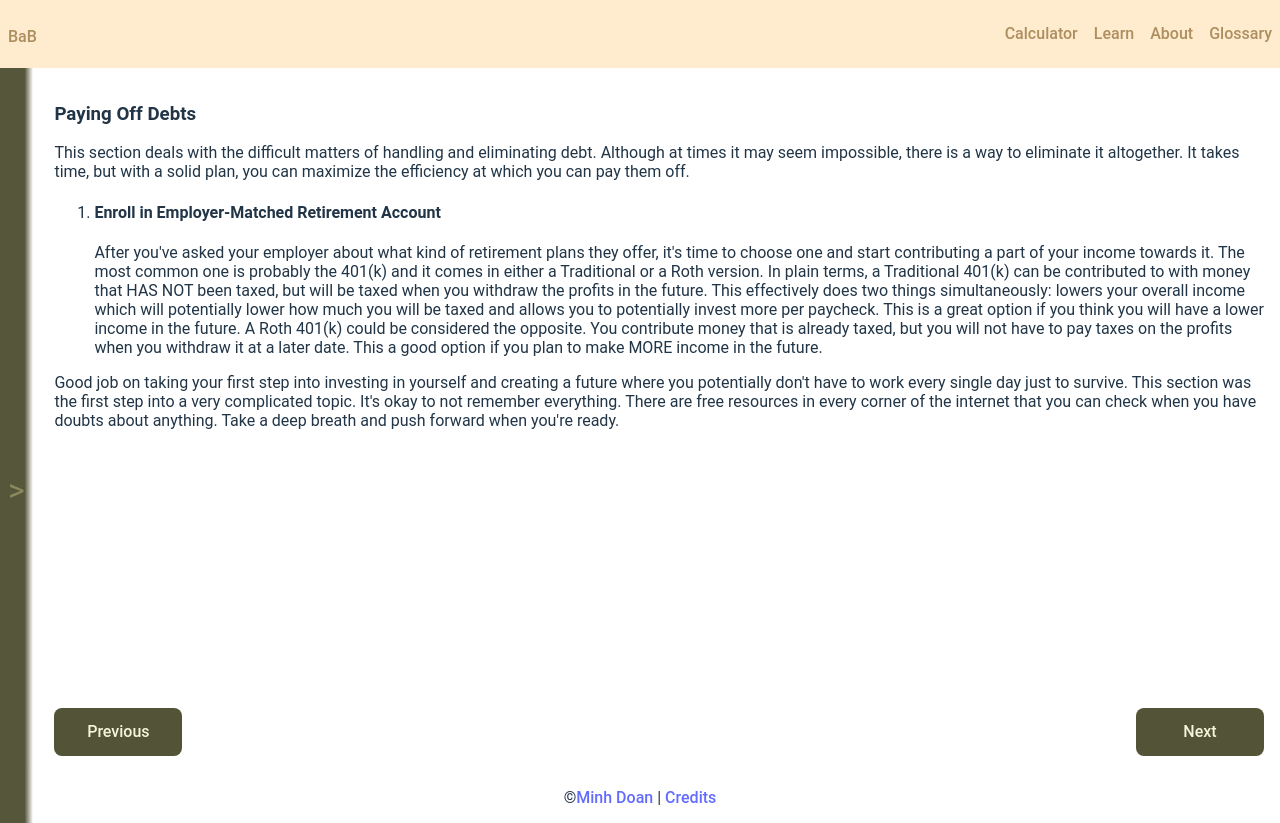
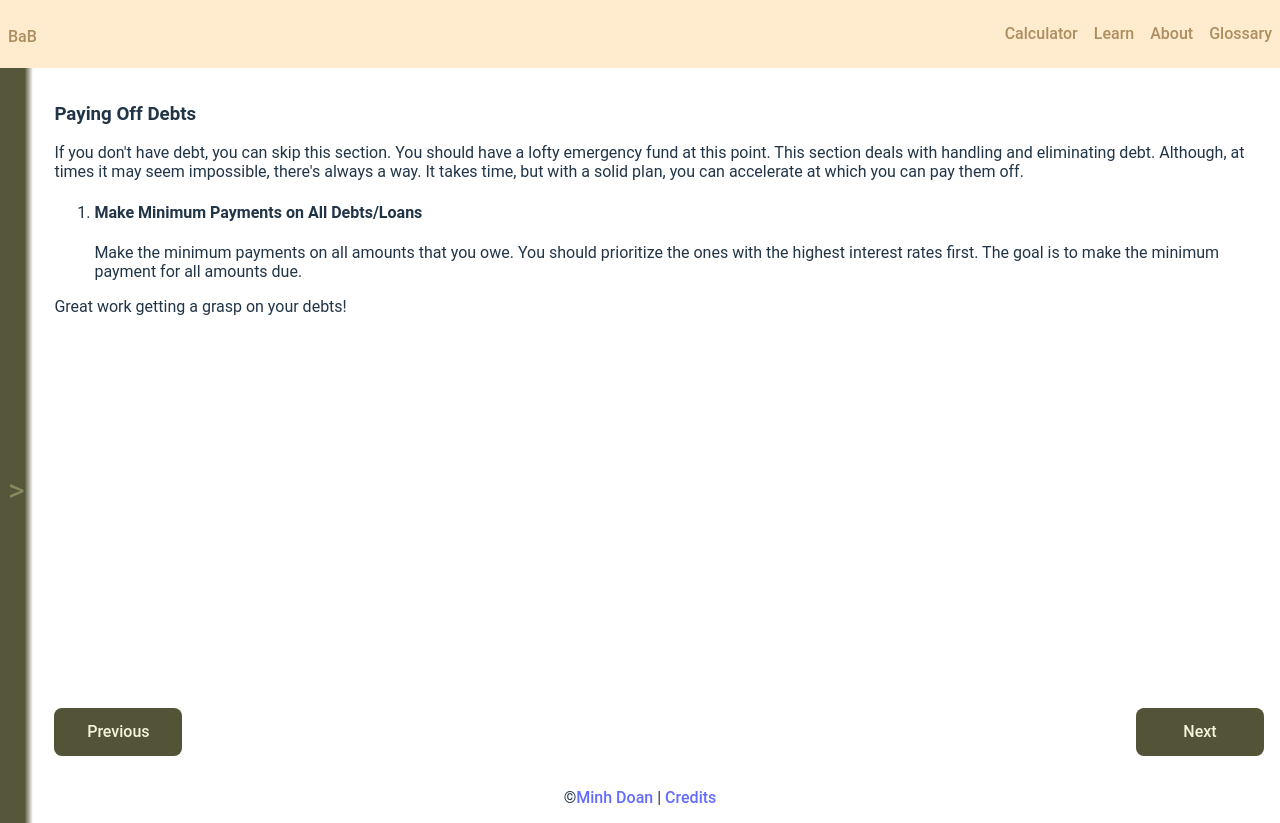
Before and after one commit to doanaminh/build-a-budget, a React (Vite) app in the folder client/: page /learn-debt in a window 1280 px wide. Built offline with nearby package versions, Linux system fonts and the light colour scheme; a web font is replaced by a local one.

Commit message:
edited information on debt learn page

```diff
--- a/client/src/pages/learn/Learn-Debt.tsx
+++ b/client/src/pages/learn/Learn-Debt.tsx
@@ -15,16 +15,16 @@ export default function () {
                 <section className="body">
                     <article>
                         <h3>Paying Off Debts</h3>
-                        <p>This section deals with the difficult matters of handling and eliminating debt. Although at times it may seem impossible, there is a way to eliminate it altogether. It takes time, but with a solid plan, you can maximize the efficiency at which you can pay them off.</p>
+                        <p>If you don't have debt, you can skip this section. You should have a lofty emergency fund at this point. This section deals with handling and eliminating debt. Although, at times it may seem impossible, there's always a way. It takes time, but with a solid plan, you can accelerate at which you can pay them off.</p>
                         <article>
                             <ol>
                                 <li>
-                                    <h4>Enroll in Employer-Matched Retirement Account</h4>
-                                    <p>After you've asked your employer about what kind of retirement plans they offer, it's time to choose one and start contributing a part of your income towards it. The most common one is probably the 401(k) and it comes in either a Traditional or a Roth version. In plain terms, a Traditional 401(k) can be contributed to with money that HAS NOT been taxed, but will be taxed when you withdraw the profits in the future. This effectively does two things simultaneously: lowers your overall income which will potentially lower how much you will be taxed and allows you to potentially invest more per paycheck. This is a great option if you think you will have a lower income in the future. A Roth 401(k) could be considered the opposite. You contribute money that is already taxed, but you will not have to pay taxes on the profits when you withdraw it at a later date. This a good option if you plan to make MORE income in the future.</p>
+                                    <h4>Make Minimum Payments on All Debts/Loans</h4>
+                                    <p>Make the minimum payments on all amounts that you owe. You should prioritize the ones with the highest interest rates first. The goal is to make the minimum payment for all amounts due.</p>
                                 </li>
                             </ol>
                         </article>
-                        <p>Good job on taking your first step into investing in yourself and creating a future where you potentially don't have to work every single day just to survive. This section was the first step into a very complicated topic. It's okay to not remember everything. There are free resources in every corner of the internet that you can check when you have doubts about anything. Take a deep breath and push forward when you're ready.</p>
+                        <p>Great work getting a grasp on your debts!</p>
                     </article>
                     <article className="buttons">
                         <Button
```
